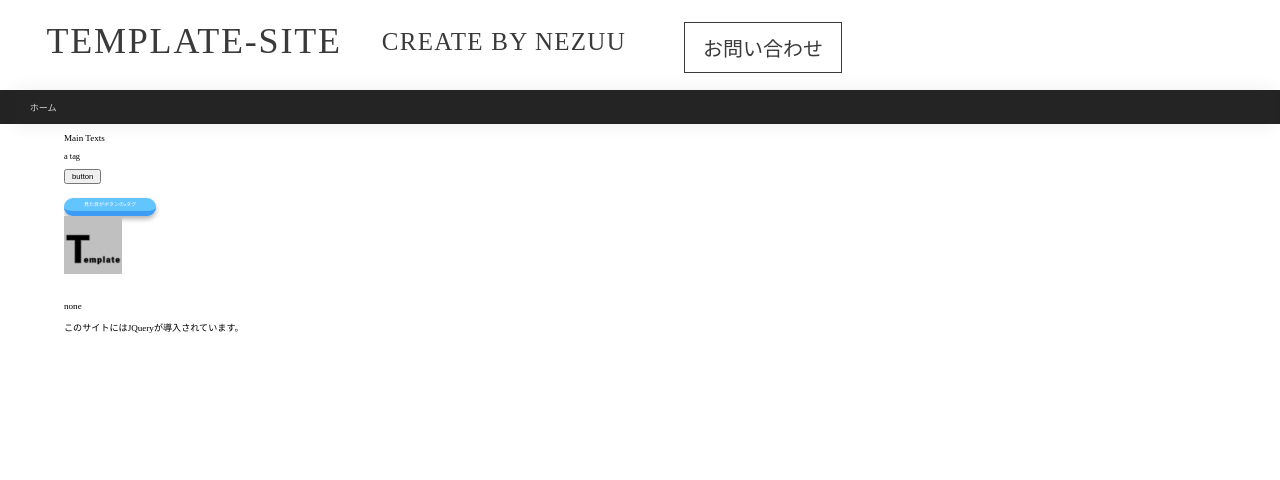
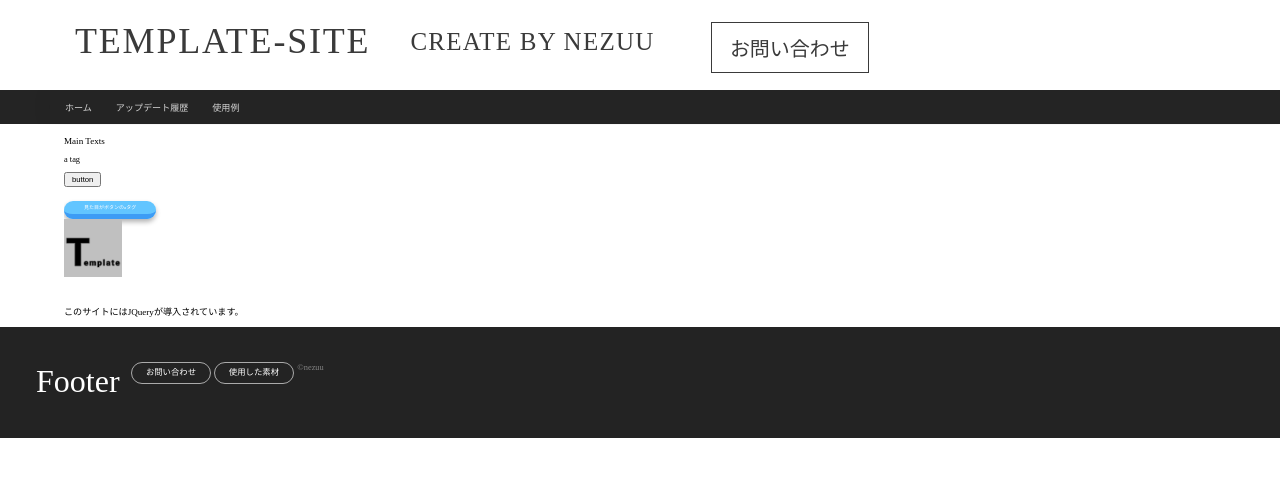
Before and after one commit to nezuu2/site-template, a plain HTML site: page index.html in a window 1280 px wide. Drawn offline with Linux system fonts and the light colour scheme.

Commit message:
ヘッダーとフッターを共通設定できるようにしました

```diff
--- /dev/null
+++ b/footer.html
@@ -0,0 +1,11 @@
+<div class="footer">
+    <link rel="stylesheet" href="stylesheet.css">
+    <div class="footer-logo">Footer</div>
+    <div class="footer-list">
+      <ul>
+        <li><a href="https://twitter.com/nezuu2" target="_top" class="button">お問い合わせ</a></li>
+        <li><a href="materials-used.html" target="_top" class="button">使用した素材</a></li>
+      </ul>
+      <a href="author.html" target="_top" class="copy-right">©nezuu</a>
+    </div>
+</div>
--- a/index.html
+++ b/index.html
@@ -16,11 +16,11 @@
       <div class="header-sub">CREATE BY NEZUU</div>
       <a href="https://twitter.com/nezuu2" id="btn">お問い合わせ</a>
     </div>
-    <nav>
-        <ul>
-          <li><a href="index.html" class="menu-active tabs-button">ホーム</a></li>
-        </ul>
-    </nav>
+
+      <iframe
+      class="iframe nav"
+      src="nav.html"
+    ></iframe>
 
     <div class="main">
       <p>Main Texts</p>
@@ -29,14 +29,19 @@
       <button id="button">button</button><br>
       <a id="text" style="color:green; font-size:1rem;"></a><br>
       <br>
-      <a class="btn">見た目がボタンのaタグ</a><br>
+      <a class="btn" id="button-a">見た目がボタンのaタグ</a><br>
       <br>
       <img src="icon.png" width="5%">
       <br>
       <br>
       <br>
-      <p id="num">none</p>
       <p id="check-jquery">JQueryが導入されていません。</p>
     </div>
+
+    <iframe
+    class="iframe"
+    src="footer.html"
+  ></iframe>
+
 </body>
 </html>
--- /dev/null
+++ b/nav.html
@@ -0,0 +1,8 @@
+<nav class="global">
+    <link rel="stylesheet" href="stylesheet.css">
+    <ul>
+      <li><a href="index.html" target="_top" class="menu-active tabs-button">ホーム</a></li>
+      <li><a href="index.html" target="_top" class="menu-active tabs-button">アップデート履歴</a></li>
+      <li><a href="index.html" target="_top" class="menu-active tabs-button">使用例</a></li>
+    </ul>
+</nav>
--- a/stylesheet.css
+++ b/stylesheet.css
@@ -61,11 +61,7 @@ li {
   background-color: #ffffff;
   color: rgb(58, 58, 58);
   height: 90px;
-  max-width: 1920px;
-  width: 99%;
-  margin-right: auto;
-  margin-left: auto;
-  padding: 0px 5px;
+  padding: 0px 35px;
 }
 
 .header-logo {
@@ -104,16 +100,29 @@ li {
   transition: all 300ms 0s ease-in-out;
 }
 
+iframe {
+  border: none;
+  height: 100%;
+	width: 100%;
+}
+iframe.nav {
+  height: 5rem;
+}
+
+/*iframe*/
+.nav {
+  position: sticky;
+  top: 0px;
+  height:60px;
+  z-index: 1024;
+  backdrop-filter: blur(12px);
+  -webkit-backdrop-filter: blur(24px);
+}
+
 nav {
   display: flex;
-  padding: 0px 5px;
-  width: 100%;
   background: rgba(17, 17, 17, 0.918);
-  position: sticky;
-  top: 0px;
-  z-index: 1024;
-  backdrop-filter: blur(11px);
-  -webkit-backdrop-filter: blur(11px);
+  padding-left: 50px;
 }
 
 nav ul {
@@ -124,9 +133,6 @@ nav ul {
   margin: 0;
   padding: 3px;
   box-shadow: 0 0 20px 0 rgba(0, 0, 0, 0.07);
-  width: 98%;
-  margin-right: auto;
-  margin-left: auto;
 }
 
 nav li {
@@ -163,7 +169,7 @@ a.tabs-button.black:active {
 }
 
 .footer {
-  background-color: #868686dc;
+  background-color: #000000dc;
   color: #fff;
   z-index: 10;
   padding: 36px;
@@ -516,6 +522,7 @@ a.btn2--black:hover {
 a.button {
   color: #fff;
   text-decoration:none;
+  border-radius: 10px 10px;
   transition: all 300ms 0s ease-out
 }
 a.button:hover {
```
